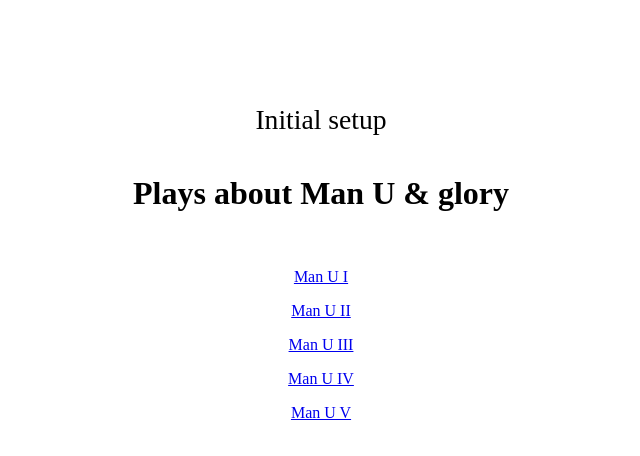
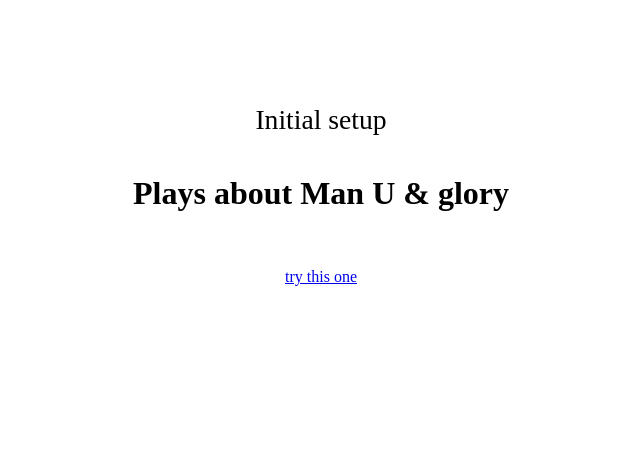
Before and after one commit to colbo5000/KNJ, a plain HTML site: page index.html in a window 1280 px wide. Shown: the whole page, without its empty margins (319-959 px from the left). Drawn offline with Linux system fonts and the light colour scheme.

Commit message:
Update index.html

```diff
--- a/index.html
+++ b/index.html
@@ -26,11 +26,7 @@
 		<div class="entry-content">
 
 			<p>&nbsp;</p>
-<p><a href="https://bbc.co.uk">Man U I</a></p>
-<p><a href="http://www.hugokerr.info/lit/wp-content/uploads/2021/07/Man-U-II-.docx">Man U II</a></p>
-<p><a href="http://www.hugokerr.info/lit/wp-content/uploads/2021/07/Man-U-III-.docx">Man U III</a></p>
-<p><a href="http://www.hugokerr.info/lit/wp-content/uploads/2021/07/Man-U-IV-.docx">Man U IV</a></p>
-<p><a href="http://www.hugokerr.info/lit/wp-content/uploads/2021/07/Man-U-V-.docx">Man U V</a></p>
+<p><a href="https://bbc.co.uk">try this one</a></p>
 
 		</div>
 <!-- .entry-content -->
```
